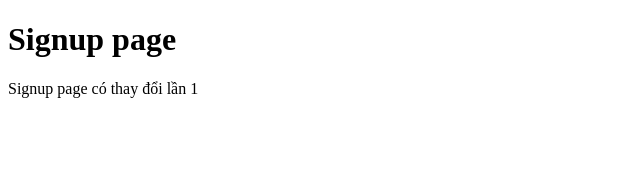
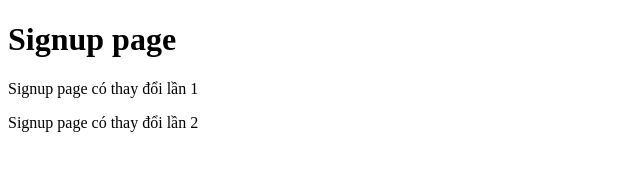
Before and after one commit to datlt2306/demo-git-wd20307, a plain HTML site: page signup.html in a window 1280 px wide. Shown: the whole page, without its empty margins (0-640 px from the left). Drawn offline with Linux system fonts and the light colour scheme.

Commit message:
fix text signup

```diff
--- a/signup.html
+++ b/signup.html
@@ -8,5 +8,6 @@
     <body>
         <h1>Signup page</h1>
         <p>Signup page có thay đổi lần 1</p>
+        <p>Signup page có thay đổi lần 2</p>
     </body>
 </html>
```
